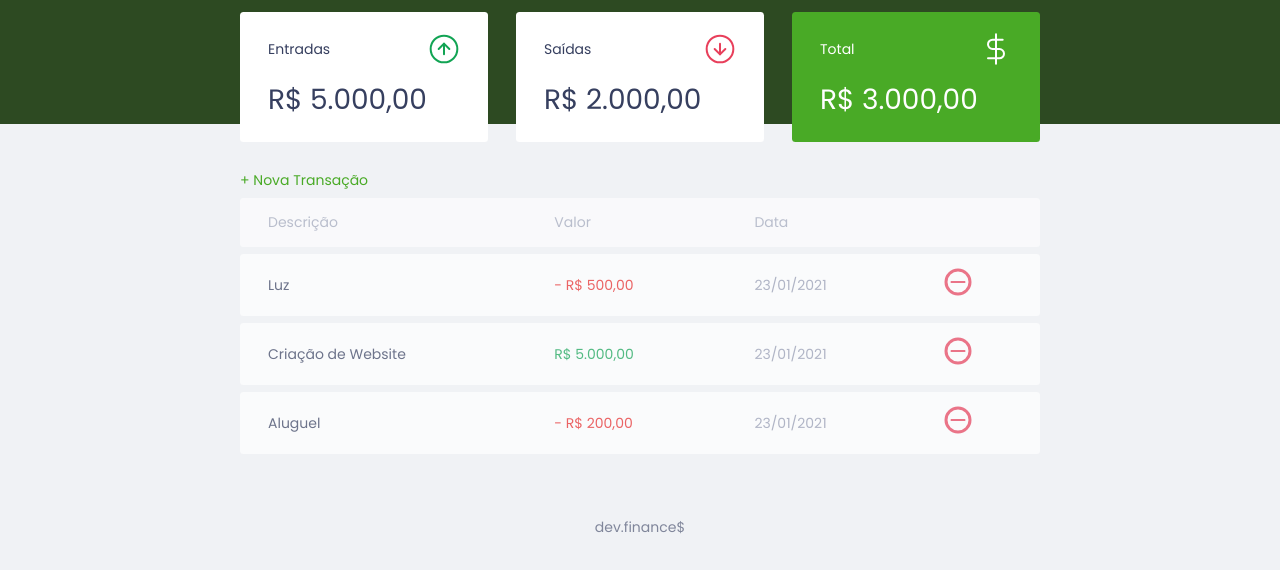
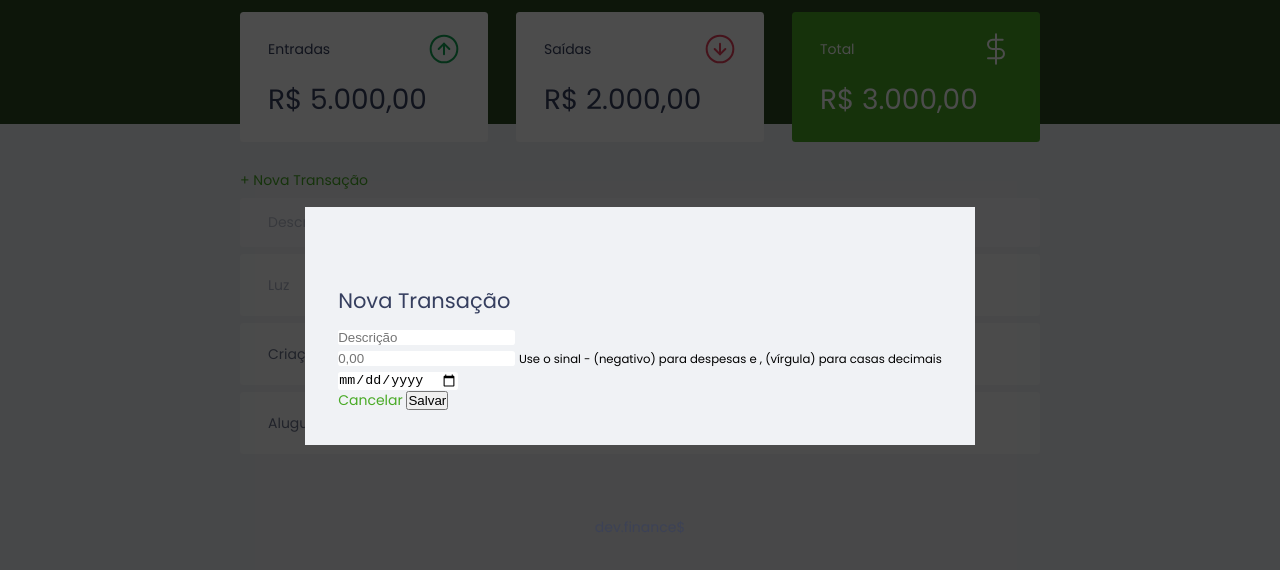
Before and after one commit to thaispll/dev.finances, a plain HTML site: page index.html in a window 1280 px wide. Shown: the part 74-644 px from the top of the page. Drawn offline with Linux system fonts and the light colour scheme.

Commit message:
add nova página para transição

```diff
--- a/index.html
+++ b/index.html
@@ -64,7 +64,7 @@
                 </thead>
                 <tbody>
                     <tr>
-                        <td class="description">Luz</td>
+                        <td class="date">Luz</td>
                         <td class="expense">- R$ 500,00</td>
                         <td class="date">23/01/2021</td>
                         <td>
@@ -95,9 +95,30 @@
 
     </main>
 
-    <div class="modal-overlay">
+    <div class="modal-overlay active">
         <div class="modal">
-            <div class="modal-content"></div>
+            <div class="form">
+                <h2>Nova Transação</h2>
+                <form action="">
+                    <div class="input-group">
+                        <label class="sr-only" for="description">Descrição</label>
+                        <input type="text" id="description" name="description" placeholder="Descrição">
+                    </div>
+                    <div class="input-group">
+                        <label class="sr-only" for="amount">Valor</label>
+                        <input type="number" step="0.01" id="amount" name="amount" placeholder="0,00">
+                        <small class="help">Use o sinal - (negativo) para despesas e , (vírgula) para casas decimais</small>
+                    </div>
+                    <div class="input-group">
+                        <label class="sr-only" for="date">Data</label>
+                        <input type="date" id="date" name="date">
+                    </div>
+                    <div class="input-group actions">
+                        <a href="#" class="button cancel">Cancelar</a>
+                        <button>Salvar</button>
+                    </div>
+                </form>
+            </div>
         </div>
     </div>
 
--- a/style.css
+++ b/style.css
@@ -181,6 +181,51 @@ td.expense {
 }
 
 
+/* Modal ===================================*/
+
+.modal-overlay {
+    width: 100%;
+    height: 100%;
+    background-color: rgba(0, 0, 0, 0.7);
+    position: fixed;
+    /* estende modal pelo tamanho total da página*/
+    top: 0;
+    display: flex;
+    align-items: center;
+    /*centraliza eixo y*/
+    justify-content: center;
+    /*centraliza eixo x*/
+    opacity: 0;
+    visibility: hidden;
+}
+
+.modal-overlay.active {
+    opacity: 1;
+    visibility: visible;
+}
+
+.modal {
+    background: #F0F2F5;
+    padding: 2.4rem;
+}
+
+
+/* Form ===================================*/
+
+#form {
+    max-width: 500px;
+}
+
+#form h2 {
+    margin-top: 0;
+}
+
+input {
+    border: none;
+    border-radius: 0.2rem;
+}
+
+
 /* Footer ===================================*/
 
 footer {
```
